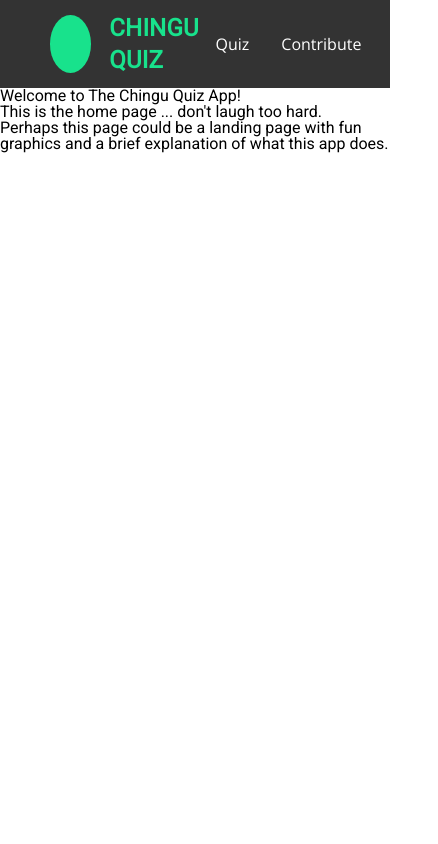
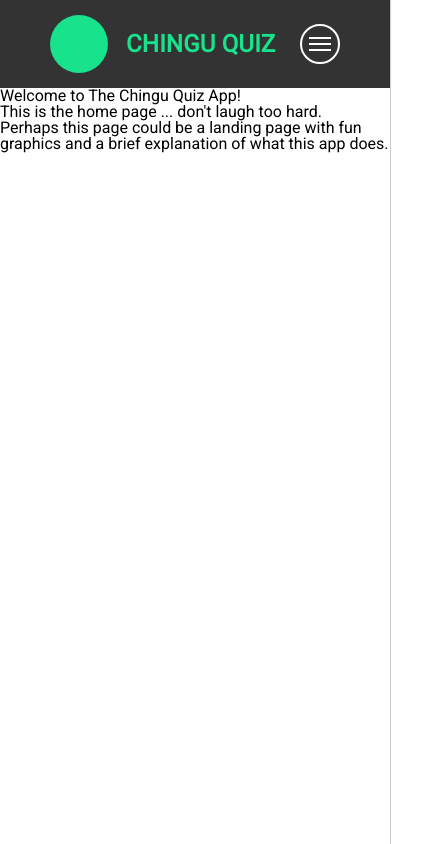
Before and after one commit to chingu-voyages/moonshot-chingu-quiz, a Next.js app in the folder client/: page / in a window 390 px wide. Shown: the whole page, 438 px wide, since content can reach past the window. Built offline with nearby package versions, Linux system fonts and the light colour scheme.

Commit message:
CHIN-45 add basic mobile menu

```diff
--- a/client/components/header/Header.js
+++ b/client/components/header/Header.js
@@ -5,6 +5,8 @@ import React from 'react';
 import Head from "next/head";
 import Link from "next/link";
 import { breakpointsRaw } from '../../frontend-config';
+
+import MobileMenu from './MobileMenu';
 
 import { Wrapper, InnerWrapper, LogoWrapper, Logo, LogoText, Navbar, NavbarLink } from './styles';
 
@@ -14,9 +16,11 @@ export default class Header extends React.Component {
 
     this.state = {
       mobile: false,
+      mobileMenuActive: false
     }
 
     this.checkPageSize = this.checkPageSize.bind(this);
+    this.toggleMobileMenu = this.toggleMobileMenu.bind(this);
   }
 
   componentDidMount() {
@@ -33,17 +37,26 @@ export default class Header extends React.Component {
 
     if (window.innerWidth >= breakpointsRaw('md') && mobile) {
       this.setState({
-        mobile: false
+        mobile: false,
+        mobileMenuActive: false
       })
     } else if (window.innerWidth < breakpointsRaw('md') && !mobile) {
       this.setState({
-        mobile: true
+        mobile: true,
+        mobileMenuActive: false
       })
     }
   }
 
+  toggleMobileMenu() {
+    this.setState(prevState => ({
+      mobileMenuActive: !prevState.mobileMenuActive
+    }))
+  }
+
   render() {
     const { children } = this.props;
+    const { mobile, mobileMenuActive } = this.state;
 
     return (
       <div>
@@ -60,6 +73,13 @@ export default class Header extends React.Component {
               </LogoWrapper>
             </Link>
 
+            {
+              mobile ? (
+                <MobileMenu
+                  active={mobileMenuActive}
+                  toggleMobileMenu={this.toggleMobileMenu}
+                />
+              ) : (
                   <Navbar>
                     <Link href="/quizzes">
                       <NavbarLink>
@@ -79,11 +99,13 @@ export default class Header extends React.Component {
                   </NavbarLink>
                     </Link>
                   </Navbar>
+                )
+            }
           </InnerWrapper>
-        </Wrapper>
+        </Wrapper >
 
         <main>{children}</main>
-      </div>
+      </div >
     );
   }
 }
--- /dev/null
+++ b/client/components/header/MobileMenu.js
@@ -0,0 +1,18 @@
+import React from 'react';
+
+import { MobileMenuPageOverlay, MobileMenuButtonWrapper, MobileMenuButton, MobileMenuWrapper } from './styles';
+
+const MobileMenu = ({ active, toggleMobileMenu }) => {
+    return (
+        <>
+            <MobileMenuPageOverlay active={active} onClick={toggleMobileMenu} />
+            <MobileMenuButtonWrapper onClick={toggleMobileMenu}>
+                <MobileMenuButton />
+            </MobileMenuButtonWrapper>
+
+            <MobileMenuWrapper active={active} />
+        </>
+    )
+}
+
+export default MobileMenu
--- a/client/components/header/styles.js
+++ b/client/components/header/styles.js
@@ -57,3 +57,67 @@ export const NavbarLink = styled.a`
         margin-right: 0;
     }
 `;
+
+// MOBILE MENU //
+export const MobileMenuPageOverlay = styled.div`
+    position: fixed;
+    top: 0;
+    left: 0;
+    height: 100%;
+    width: 100%;
+    z-index: 500;
+    background: #000;
+
+    opacity: ${props => props.active ? '0.2' : '0'};
+    ${props => !props.active && `pointer-events: none`};
+    transition: all ease .3s;
+`;
+
+export const MobileMenuButtonWrapper = styled.div`
+    display: flex;
+    align-items: center;
+    justify-content: center;
+    width: 40px;
+    height: 40px;
+    border-radius: 50%;
+    border: 2px solid #fff;
+`;
+
+export const MobileMenuButton = styled.div`
+    position: relative;
+    width: 22px;
+    height: 2px;
+    background: #fff;
+
+    &:before,
+    &:after {
+        content: "";
+        width: inherit;
+        height: inherit;
+        background: inherit;
+        position: absolute;
+        left: 0;
+    }
+
+    &:before {
+        top: -6px;
+    }
+
+    &:after {
+        top: 6px;
+    }
+`;
+
+export const MobileMenuWrapper = styled.div`
+    position: fixed;
+    top: 0;
+    right: 0;
+    background: #fff;
+    width: calc(100% - 80px);
+    max-width: 350px;
+    height: 100%;
+    border-left: 1px solid #ccc;
+    z-index: 600;
+    transform: ${props => props.active ? 'translateX(0)' : 'translateX(100%)'};
+    transition: all ease .3s;
+`;
```
Lines whose indentation alone changed are shown as unchanged.
